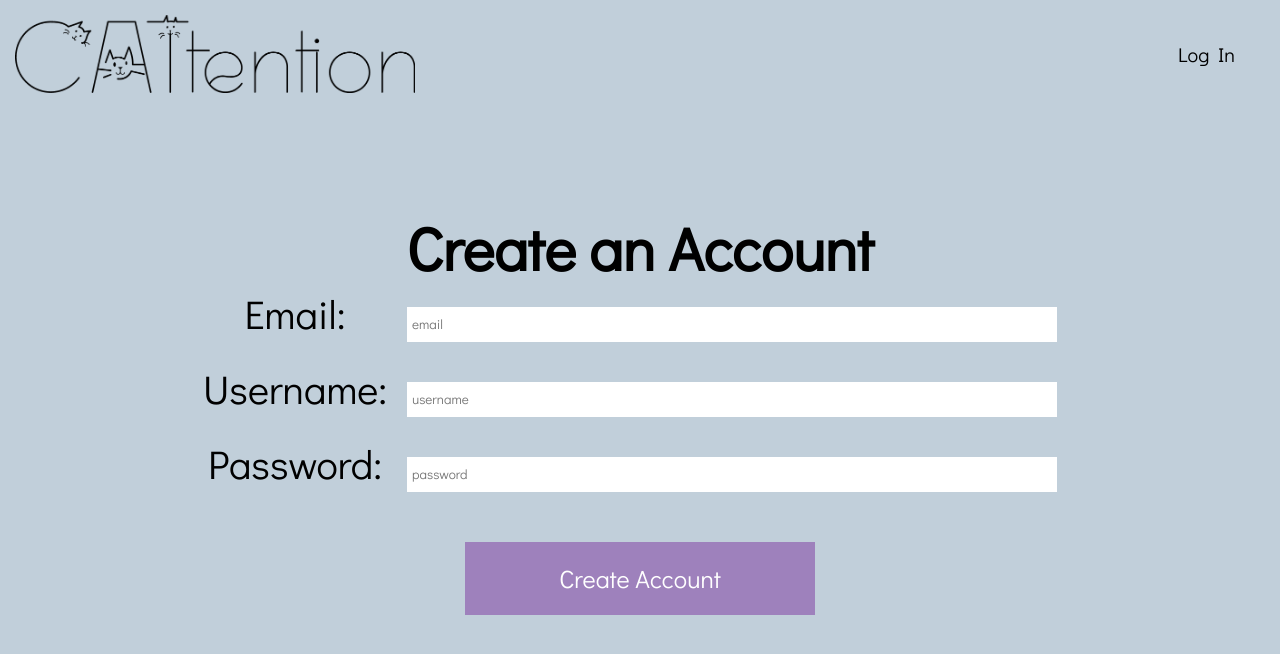
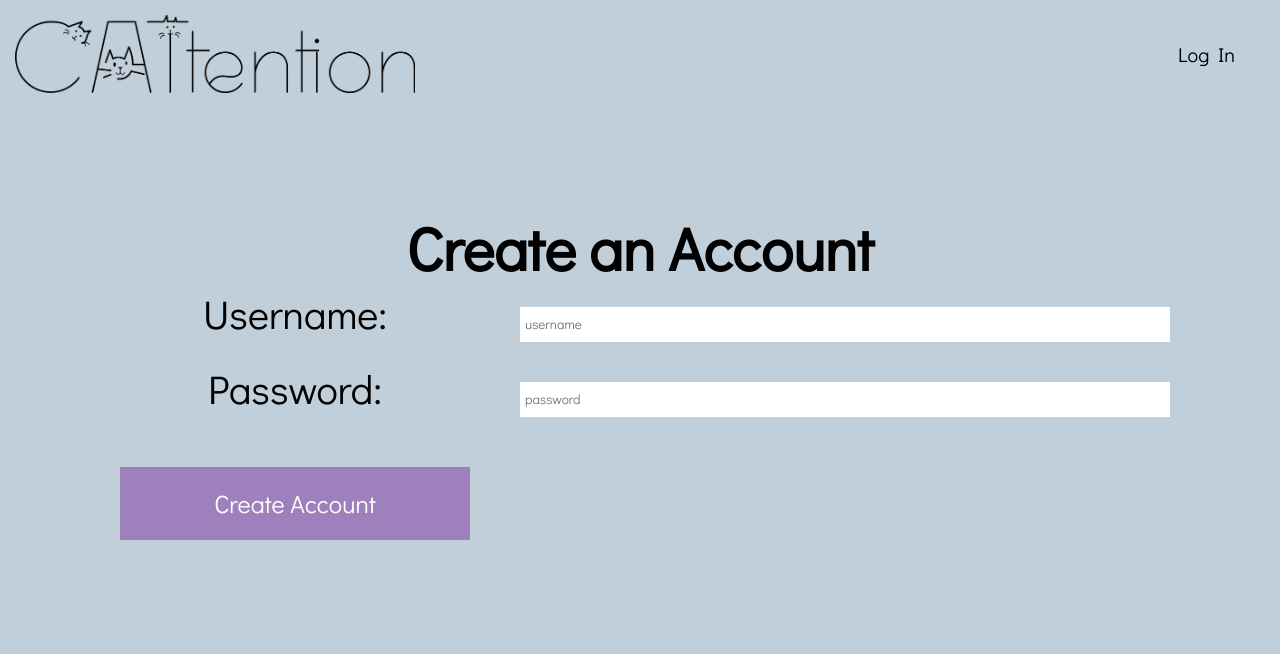
Before and after one commit to ewaltho/CATtention-front, a React (Create React App) app: page /signup in a window 1280 px wide. Shown: the top 654 px of the page. Built offline with nearby package versions, Linux system fonts and the light colour scheme; no server answers.

Commit message:
bug fixing

```diff
--- a/src/components/Login.js
+++ b/src/components/Login.js
@@ -57,8 +57,8 @@ export default function Login({
             type="password"
           ></input>
         </div>
+        <button type="submit">Login</button>
       </form>
-        <button type="submit">Login</button>
     </div>
   );
 }
--- a/src/components/SignUp.js
+++ b/src/components/SignUp.js
@@ -31,14 +31,14 @@ export default function SignUp({
     <div className="form">
       <h1>Create an Account</h1>
       <form onSubmit={handleSignUpFormSubmit}>
-        <div className="input">
+        {/* <div className="input">
           <label htmlFor="email">Email:</label>
           <input
             onChange={handleSignUpFormChange}
-            value={signUpFormData.username}
+            value={signUpFormData.email}
             name="email"
             placeholder="email"></input>
-        </div>
+        </div> */}
         <div className="input">
           <label htmlFor="username">Username:</label>
           <input
@@ -58,8 +58,8 @@ export default function SignUp({
             type="password"
           ></input>
         </div>
+        <button type="submit" className="submit-btn">Create Account</button>
       </form>
-        <button type="submit">Create Account</button>
     </div>
   );
 }
```
